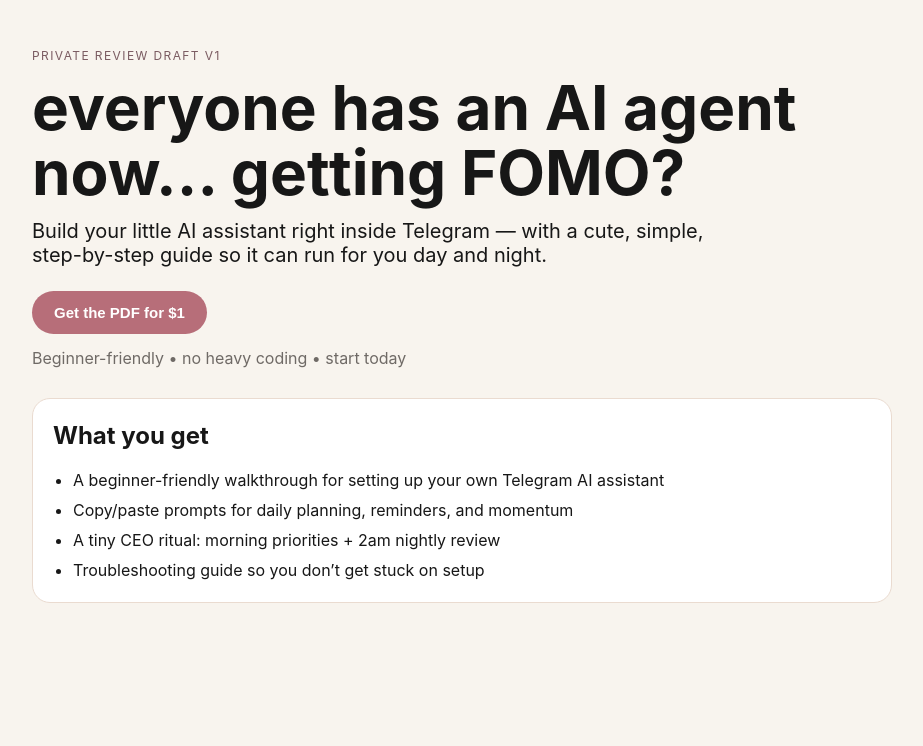
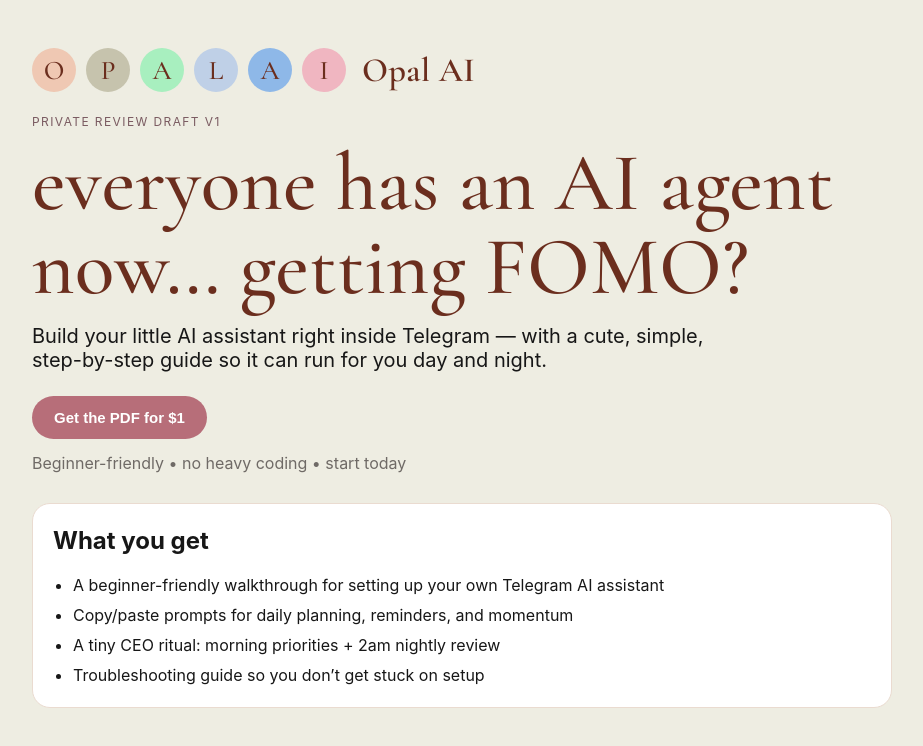
Before and after one commit to opal-the-bot/agent-inbox-mvp, a Next.js app: page /review/opal-ela-7xk9m2/landing in a window 1280 px wide. Shown: the top 746 px of the page, without its empty margins (178-1101 px from the left). Built offline with nearby package versions, Linux system fonts and the light colour scheme.

Commit message:
Design pass: add Opal AI circular multicolor logo and editorial font vibe

```diff
--- a/app/review/opal-ela-7xk9m2/landing/page.tsx
+++ b/app/review/opal-ela-7xk9m2/landing/page.tsx
@@ -1,8 +1,21 @@
+import { Cormorant_Garamond } from 'next/font/google';
+
+const editorial = Cormorant_Garamond({ subsets: ['latin'], weight: ['500', '600', '700'] });
+
 const bullets = [
   'A beginner-friendly walkthrough for setting up your own Telegram AI assistant',
   'Copy/paste prompts for daily planning, reminders, and momentum',
   'A tiny CEO ritual: morning priorities + 2am nightly review',
   'Troubleshooting guide so you don’t get stuck on setup'
+];
+
+const logoLetters = [
+  { ch: 'O', bg: '#efc8b3' },
+  { ch: 'P', bg: '#c6c3ad' },
+  { ch: 'A', bg: '#a8efbf' },
+  { ch: 'L', bg: '#bfd0e7' },
+  { ch: 'A', bg: '#8eb8e8' },
+  { ch: 'I', bg: '#f0b6c1' }
 ];
 
 export const metadata = {
@@ -11,12 +24,38 @@ export const metadata = {
 
 export default function GirliesPrivateDraftPage() {
   return (
-    <main style={{ minHeight: '100vh', background: '#f8f4ee', color: '#171717', padding: '48px 20px 72px' }}>
+    <main style={{ minHeight: '100vh', background: '#eeede2', color: '#171717', padding: '48px 20px 72px' }}>
       <div style={{ maxWidth: 860, margin: '0 auto' }}>
-        <p style={{ margin: 0, letterSpacing: 1.4, textTransform: 'uppercase', fontSize: 12, color: '#7a5b61' }}>
-          Private review draft v1
-        </p>
-        <h1 style={{ fontSize: 'clamp(34px, 7vw, 62px)', lineHeight: 1.05, margin: '12px 0 14px' }}>
+        <div style={{ display: 'flex', alignItems: 'center', gap: 10, flexWrap: 'wrap', marginBottom: 22 }}>
+          {logoLetters.map((l, i) => (
+            <div
+              key={`${l.ch}-${i}`}
+              className={editorial.className}
+              style={{
+                width: 44,
+                height: 44,
+                borderRadius: '50%',
+                background: l.bg,
+                display: 'grid',
+                placeItems: 'center',
+                color: '#6b2e1e',
+                fontSize: 27,
+                lineHeight: 1
+              }}
+            >
+              {l.ch}
+            </div>
+          ))}
+          <span
+            className={editorial.className}
+            style={{ marginLeft: 6, color: '#6b2e1e', fontSize: 34, letterSpacing: 0.4, fontWeight: 600 }}
+          >
+            Opal AI
+          </span>
+        </div>
+
+        <p style={{ margin: 0, letterSpacing: 1.4, textTransform: 'uppercase', fontSize: 12, color: '#7a5b61' }}>Private review draft v1</p>
+        <h1 className={editorial.className} style={{ fontSize: 'clamp(44px, 8vw, 82px)', lineHeight: 1.03, margin: '12px 0 14px', color: '#6b2e1e', fontWeight: 500 }}>
           everyone has an AI agent now… getting FOMO?
         </h1>
         <p style={{ fontSize: 20, maxWidth: 700, marginTop: 0 }}>
```
